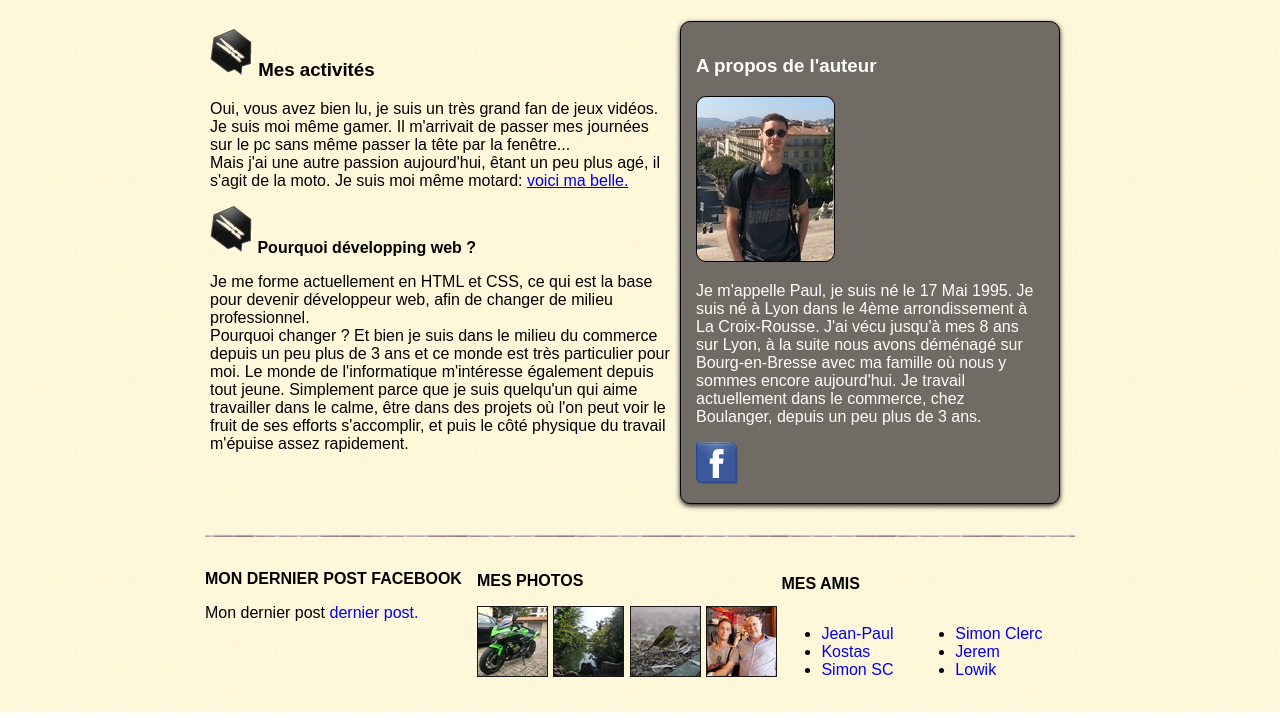
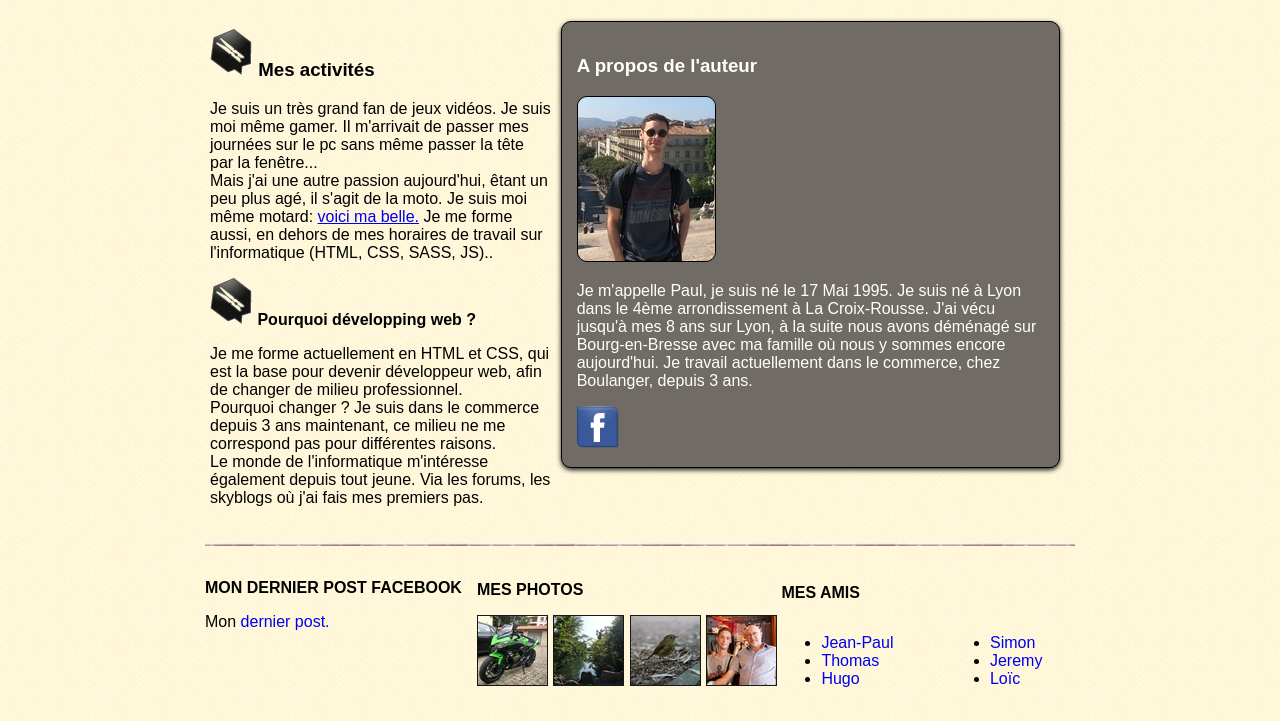
Before and after one commit to BillyEllios/First-site, a plain HTML site: page index.html in a window 1280 px wide. Shown: the part 497-1218 px from the top of the page. Drawn offline with Linux system fonts and the light colour scheme; a web font is replaced by a local one.

Commit message:
Finalisation

```diff
--- a/index.html
+++ b/index.html
@@ -32,12 +32,17 @@
             <section>
                 <article>
                     <h1><img src="./images/ico_epingle.png" alt="épingle"/> Mes activités</h1>
-                    <p> Oui, vous avez bien lu, je suis un très grand fan de jeux vidéos. Je suis moi même gamer. Il m'arrivait de passer mes journées sur le pc sans même passer la tête par la fenêtre...</br>
-                        Mais j'ai une autre passion aujourd'hui, êtant un peu plus agé, il s'agit de la moto. Je suis moi même motard: <a href="./images/moto.jpg" alt="ma moto"> voici ma belle.</a></p>
+                    <p>
+                        Je suis un très grand fan de jeux vidéos. Je suis moi même gamer. Il m'arrivait de passer mes journées sur le pc sans même passer la tête par la fenêtre...</br>
+                        Mais j'ai une autre passion aujourd'hui, êtant un peu plus agé, il s'agit de la moto. Je suis moi même motard: <a href="./images/moto.jpg" alt="ma moto"> voici ma belle.</a>
+                        Je me forme aussi, en dehors de mes horaires de travail sur l'informatique (HTML, CSS, SASS, JS)..
+                    </p>
 
                     <h3><img src="./images/ico_epingle.png" alt="épingle"/> Pourquoi développing web ?</h3>
-                    <p> Je me forme actuellement en HTML et CSS, ce qui est la base pour devenir développeur web, afin de changer de milieu professionnel.</br>
-                        Pourquoi changer ? Et bien je suis dans le milieu du commerce depuis un peu plus de 3 ans et ce monde est très particulier pour moi. Le monde de l'informatique m'intéresse également depuis tout jeune. Simplement parce que je suis quelqu'un qui aime travailler dans le calme, être dans des projets où l'on peut voir le fruit de ses efforts s'accomplir, et puis le côté physique du travail m'épuise assez rapidement.
+                    <p>
+                        Je me forme actuellement en HTML et CSS, qui est la base pour devenir développeur web, afin de changer de milieu professionnel.</br>
+                        Pourquoi changer ? Je suis dans le commerce depuis 3 ans maintenant, ce milieu ne me correspond pas pour différentes raisons.</br>
+                        Le monde de l'informatique m'intéresse également depuis tout jeune. Via les forums, les skyblogs où j'ai fais mes premiers pas.
                     </p>
                 </article>
 
@@ -49,9 +54,10 @@
                                 <img src="./images/moicv.jpg" alt="Photo de moi" title="Photo CV"/>
                             </a>
                         </div>
-                            <p> Je m'appelle Paul, je suis né le 17 Mai 1995. Je suis né à Lyon dans le 4ème arrondissement à La Croix-Rousse.
-                            J'ai vécu jusqu'à mes 8 ans sur Lyon, à la suite nous avons déménagé sur Bourg-en-Bresse avec ma famille où nous y sommes encore aujourd'hui.
-                            Je travail actuellement dans le commerce, chez Boulanger, depuis un peu plus de 3 ans.
+                            <p>
+                                Je m'appelle Paul, je suis né le 17 Mai 1995. Je suis né à Lyon dans le 4ème arrondissement à La Croix-Rousse.
+                                J'ai vécu jusqu'à mes 8 ans sur Lyon, à la suite nous avons déménagé sur Bourg-en-Bresse avec ma famille où nous y sommes encore aujourd'hui.
+                                Je travail actuellement dans le commerce, chez Boulanger, depuis 3 ans.
                             </p>
                         <a href="https://www.facebook.com/pboyer2"><img src="./images/facebook.png" alt="facebook" title="Facebook"/></a>
                     </aside>
@@ -61,7 +67,7 @@
             <footer>
                 <div id="post">
                     <h1> MON DERNIER POST FACEBOOK</h1>
-                    <p>Mon dernier post <a href="https://www.facebook.com/pboyer2/posts/10222833648373617" alt="dernier post" title="Dernier post"> dernier post. </a></p>
+                    <p>Mon <a href="https://www.facebook.com/pboyer2/posts/10222833648373617" alt="dernier post" title="Dernier post"> dernier post. </a></p>
                 </div>
 
                 <div id="photos">
@@ -78,14 +84,14 @@
                         <div id="liste_amis">
                             <ul>
                                 <li><a href="#">Jean-Paul</a></li>
-                                <li><a href="#">Kostas</a></li>
-                                <li><a href="#">Simon SC</a></li>
+                                <li><a href="#">Thomas</a></li>
+                                <li><a href="#">Hugo</a></li>
                             </ul>
 
                             <ul>
-                                <li><a href="#">Simon Clerc</a></li>
-                                <li><a href="#">Jerem</a></li>
-                                <li><a href="#">Lowik</a></li>
+                                <li><a href="#">Simon</a></li>
+                                <li><a href="#">Jeremy</a></li>
+                                <li><a href="#">Loïc</a></li>
                             </ul>
                         </div>
                     </div>
```
Also changed, not shown: CV/CV.html (+4 -4 lines).
